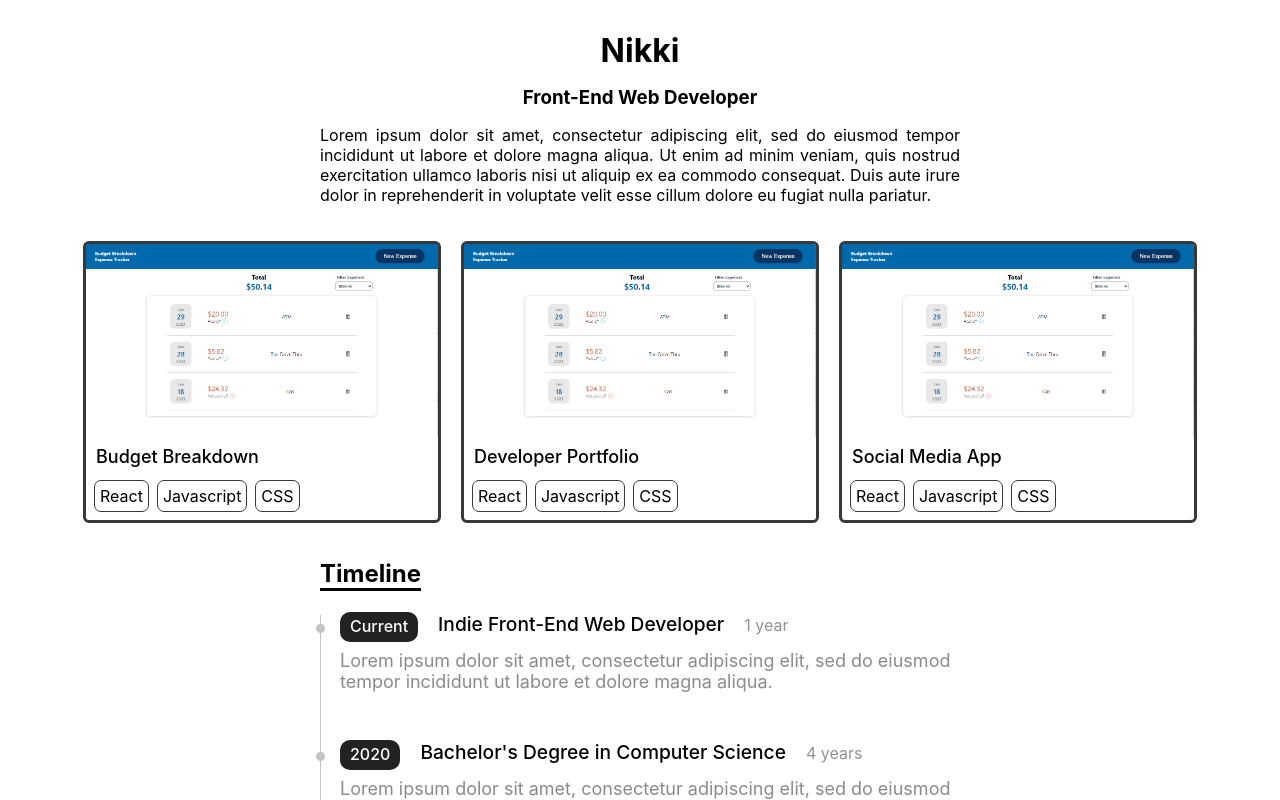
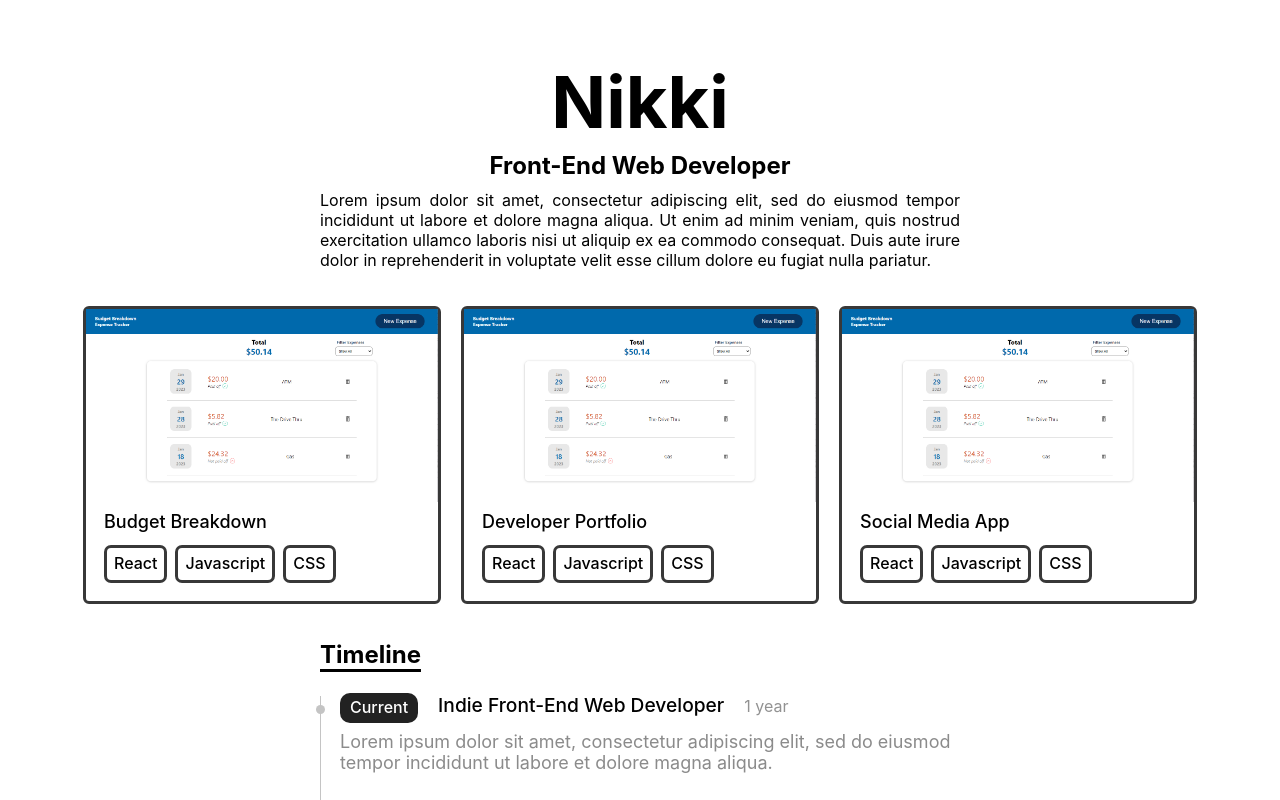
Before and after one commit to npinzon1994/portfolio, a React (Create React App) app: page / in a window 1280 px wide. Shown: the top 800 px of the page. Built offline with nearby package versions, Linux system fonts and the light colour scheme.

Commit message:
more minor css adjustments

```diff
--- a/src/components/Intro.module.css
+++ b/src/components/Intro.module.css
@@ -8,16 +8,18 @@
 }
 
 .container h1 {
-    margin-bottom: 16px;
+    margin-bottom: 6px;
+    font-size: 54pt;
 }
 
 .container h3 {
     margin: 0;
+    font-size: 18pt;
 }
 
 .container p {
     text-align: justify;
-    margin: 16px auto;
+    margin: 10px auto 16px auto;
 }
 
 @media (max-width: 768px) {
@@ -29,6 +31,14 @@
 @media (max-width: 425px) {
     .container {
         max-width: 24rem;
+    }
+
+    .container h1 {
+        font-size: 30pt;
+    }
+
+    .container h3 {
+        font-size: 14pt;
     }
 }
 
--- a/src/components/Portfolio/PortfolioItem.module.css
+++ b/src/components/Portfolio/PortfolioItem.module.css
@@ -20,16 +20,18 @@
 .title {
     font-size: large;
     font-weight: 500;
-    margin: 5px 10px;
+    margin: 5px 18px;
 }
 
 .language-container {
     display: flex;
+    margin-left: 10px;
 }
 
 .language {
-    border: 1px solid #383838;
+    border: 3px solid #383838;
     border-radius: 7px;
-    padding: 5px;
-    margin: 8px 0 8px 8px;
+    padding: 5px 7px 7px 7px;
+    margin: 8px 0 18px 8px;
+    font-weight: 500;
 }
```
